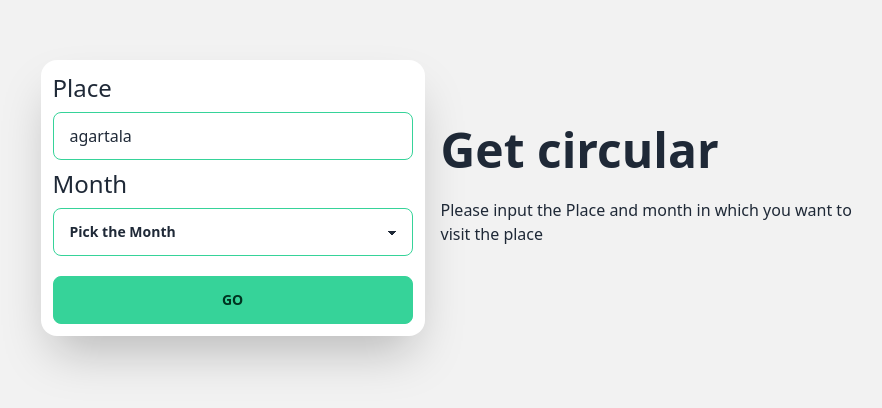
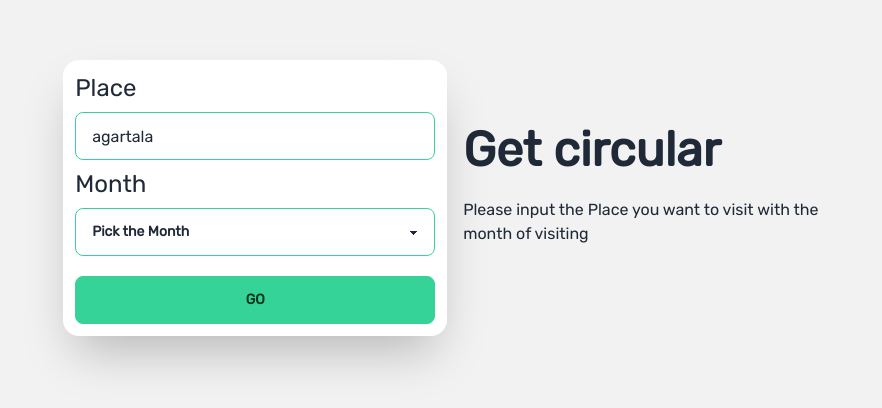
Before and after one commit to Aryan20022003/crimometer, a React (Create React App) app: page / in a window 1280 px wide. Shown: the part 202-610 px from the top of the page, without its empty margins (188-1070 px from the left). Built offline with nearby package versions, Linux system fonts and the light colour scheme.

Commit message:
change font

```diff
--- a/public/index.html
+++ b/public/index.html
@@ -1,18 +1,26 @@
 <!DOCTYPE html>
 <html lang="en">
-
   <head>
     <meta charset="utf-8" />
     <link rel="icon" href="%PUBLIC_URL%/favicon.ico" />
     <meta name="viewport" content="width=device-width, initial-scale=1" />
     <meta name="theme-color" content="#000000" />
-  <meta name="description" content="Web site created using create-react-app" />
+    <meta
+      name="description"
+      content="Web site created using create-react-app"
+    />
     <link rel="apple-touch-icon" href="%PUBLIC_URL%/logo192.png" />
     <!--
       manifest.json provides metadata used when your web app is installed on a
       user's mobile device or desktop. See https://developers.google.com/web/fundamentals/web-app-manifest/
     -->
     <link rel="manifest" href="%PUBLIC_URL%/manifest.json" />
+    <link rel="preconnect" href="https://fonts.googleapis.com" />
+    <link rel="preconnect" href="https://fonts.gstatic.com" crossorigin />
+    <link
+      href="https://fonts.googleapis.com/css2?family=Rubik:ital,wght@0,400;1,500;1,700&display=swap"
+      rel="stylesheet"
+    />
     <!--
       Notice the use of %PUBLIC_URL% in the tags above.
       It will be replaced with the URL of the `public` folder during the build.
@@ -39,5 +47,4 @@
       To create a production bundle, use `npm run build` or `yarn build`.
     -->
   </body>
-
 </html>
--- a/src/Input.jsx
+++ b/src/Input.jsx
@@ -1,18 +1,6 @@
 import React, { useState } from 'react';
 import getCrimeData from './logic';
 import Advisiory from './Advisory';
-
-// function Form() {
-//   const [place, setplace] = useState('');
-//   const [month, setmonth] = useState(1);
-//   const [temp1, settemp] = useState(null);
-//   const handleSubmit = (event) => {
-//     event.preventDefault();
-//     const temp = getCrimeData(place, month);
-//     console.log('after this');
-//     console.log(temp);
-//     settemp([<Advisiory data={temp} />]);
-//   };
 
 function Form() {
   const [place, setplace] = useState('agartala');
@@ -25,7 +13,6 @@ function Form() {
       const temp = await getCrimeData(place, month);
       console.log('after this');
       console.log(temp);
-      // settemp([<Advisory data={temp} />]);
       settemp([<Advisiory data={temp} />]);
     } catch (error) {
       console.error('Error in handleSubmit:', error);
@@ -37,10 +24,10 @@ function Form() {
       <div className="hero min-h-screen bg-base-200">
         <div className="hero-content flex-col lg:flex-row-reverse">
           <div className="text-center lg:text-left">
-            <h1 className="text-5xl font-bold">Get circular</h1>
+            <h1 className="text-5xl font-bold font-sans">Get circular</h1>
             <p className="py-6 text-2">
-              Please input the Place and month in which you want to visit the
-              place
+              Please input the Place you want to visit with the month of
+              visiting
             </p>
           </div>
           <div className="card flex-shrink-0 w-full max-w-sm shadow-2xl bg-base-100">
--- a/src/ResponseCard.jsx
+++ b/src/ResponseCard.jsx
@@ -1,14 +1,16 @@
 import React from 'react';
 import './response.css';
 const ResponseCard = (props) => {
-    return <div className="card w-full lg:w-2/4 h-4/5 bg-base-100 shadow-xl overflow-x-scroll overflow-y-scroll responsecard">
-        <div className="card-body">
-            <h2 className="card-title">AI generated Advisory</h2>
-            <p>{props.data}</p>
-            <div className="card-actions justify-end">
-                <button className="btn btn-primary">Copy</button>
-            </div>
+  return (
+    <div className="card w-full lg:w-2/4 h-4/5 bg-base-100 shadow-xl overflow-x-scroll overflow-y-scroll responsecard">
+      <div className="card-body">
+        <h2 className="card-title">AI generated Advisory</h2>
+        <p style={{ whiteSpace: 'pre-wrap' }}>{props.data}</p>
+        <div className="card-actions justify-end">
+          <button className="btn btn-primary">Copy</button>
         </div>
+      </div>
     </div>
-}
+  );
+};
 export default ResponseCard;
--- a/src/getAPI.js
+++ b/src/getAPI.js
@@ -51,7 +51,7 @@ const generateTravelAdvisory = async (
     method: 'POST',
     headers: {
       'Content-Type': 'application/json',
-      Authorization: `Bearer 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`,
+      Authorization: `Bearer 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`,
     },
     body: JSON.stringify(requestBody),
   };
--- a/tailwind.config.js
+++ b/tailwind.config.js
@@ -1,8 +1,18 @@
 module.exports = {
-  content: ["./src/**/*.{html,js,jsx,ts,tsx}"],
+  content: ['./src/**/*.{html,js,jsx,ts,tsx}'],
   theme: {
-    extend: {},
+    extend: {
+      fontFamily: {
+        sans: ['Rubik', 'sans-serif', 'ui-sans-serif', 'system-ui'], // Add 'Rubik' font here
+      },
+    },
   },
-  // plugins: [],
-  plugins: [require("daisyui")],
+  variants: {},
+  plugins: [require('daisyui')],
+  daisyui: {
+    styled: true,
+    themes: true,
+    rtl: false,
+  },
+  // plugins: [require("daisyui")],
 };
```
Lines whose indentation alone changed are shown as unchanged.
